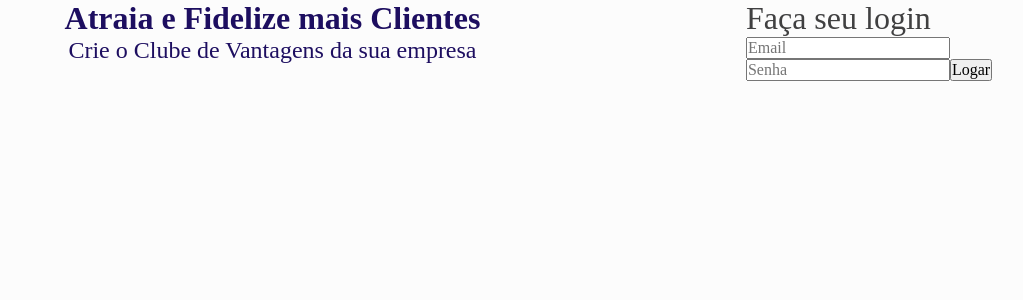
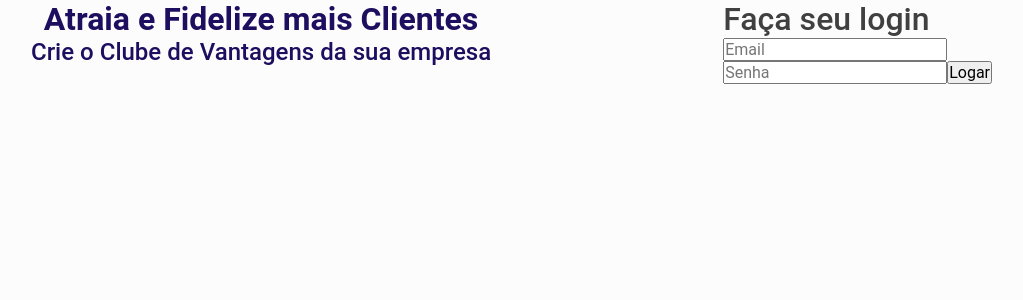
Before and after one commit to jefo3/desafio-urbis, a React (Create React App) app: page / in a window 1280 px wide. Shown: the top 300 px of the page, without its empty margins (201-1224 px from the left). Built offline with nearby package versions, Linux system fonts and the light colour scheme.

Commit message:
fix: arrumando o componente global

```diff
--- a/src/styles/global.ts
+++ b/src/styles/global.ts
@@ -1,19 +1,21 @@
 import { createGlobalStyle } from 'styled-components';
 
 export default createGlobalStyle`
+  @import url('https://fonts.googleapis.com/css2?family=Roboto:ital,wght@0,400;0,500;0,900;1,400;1,500;1,700;1,900&display=swap');
   *{
     padding: 0;
     margin: 0;
     outline: 0;
     box-sizing: border-box;
+    font-family: 'Roboto', sans-serif;
   }
   body{
+    font-family: 'Roboto', sans-serif;
     background: #FCFCFC;
     color: #404041;
     -webkit-font-smoothing: antialiased;
   }
   body, input, button{
-    font-family:'Roboto Slab', serif;
     font-size: 16px;
   }
   h1, h2, h3, h4, h5, h6, strong{
```
